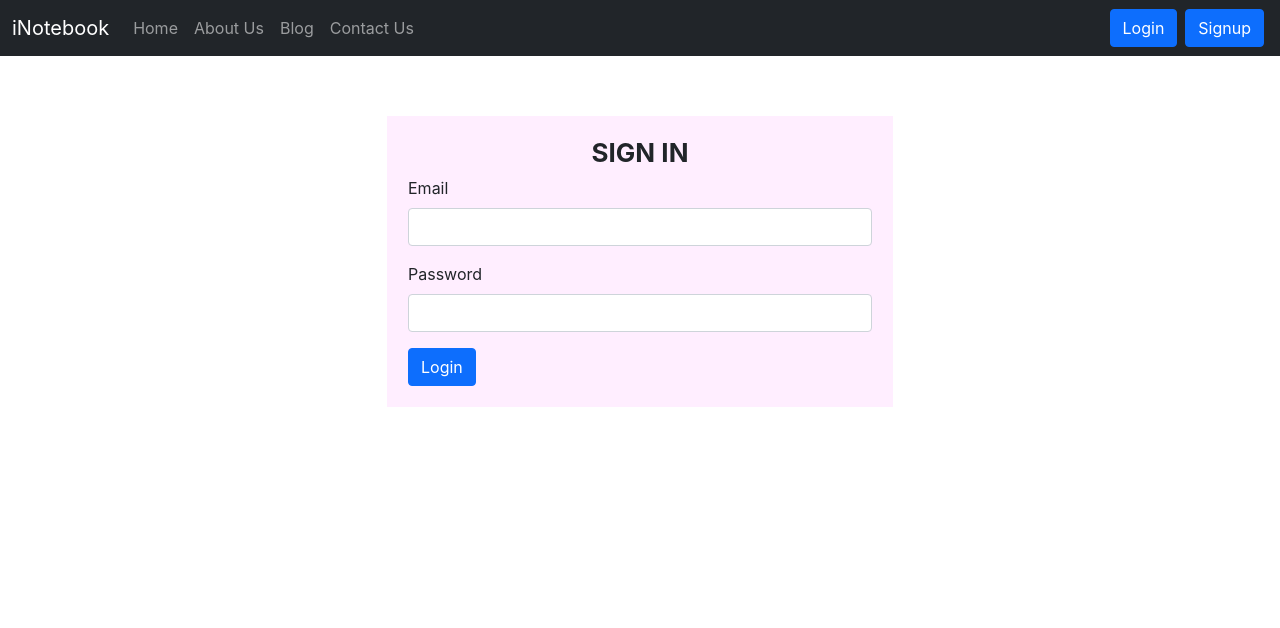
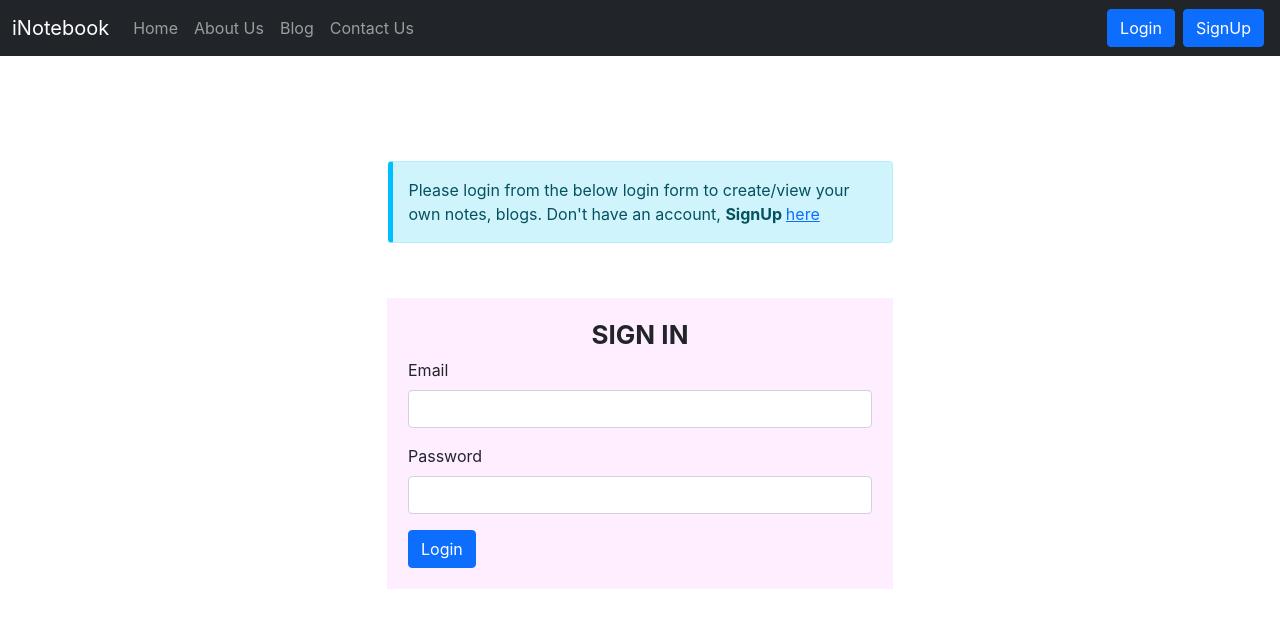
Before and after one commit to demoact/iNotebook, a React (Create React App) app: page /login in a window 1280 px wide. Shown: the top 628 px of the page. Built offline with nearby package versions, Linux system fonts and the light colour scheme.

Commit message:
Login message

```diff
--- a/public/index.html
+++ b/public/index.html
@@ -11,14 +11,23 @@
     />
     <link rel="apple-touch-icon" href="%PUBLIC_URL%/logo192.png" />
     <link rel="manifest" href="%PUBLIC_URL%/manifest.json" />
-    <link href="https://cdn.jsdelivr.net/npm/bootstrap@5.1.3/dist/css/bootstrap.min.css" rel="stylesheet" crossorigin="anonymous">
-    <title>React App</title>
+    <link
+      href="https://cdn.jsdelivr.net/npm/bootstrap@5.1.3/dist/css/bootstrap.min.css"
+      rel="stylesheet"
+      crossorigin="anonymous"
+    />
+    <title>iNotebook React App</title>
   </head>
   <body>
     <noscript>You need to enable JavaScript to run this app.</noscript>
     <div id="root"></div>
-    <script src="https://kit.fontawesome.com/c492e19496.js" crossorigin="anonymous"></script>
-    <script src="https://cdn.jsdelivr.net/npm/bootstrap@5.1.3/dist/js/bootstrap.bundle.min.js" crossorigin="anonymous"></script>
-
+    <script
+      src="https://kit.fontawesome.com/c492e19496.js"
+      crossorigin="anonymous"
+    ></script>
+    <script
+      src="https://cdn.jsdelivr.net/npm/bootstrap@5.1.3/dist/js/bootstrap.bundle.min.js"
+      crossorigin="anonymous"
+    ></script>
   </body>
 </html>
--- a/src/App.css
+++ b/src/App.css
@@ -7,25 +7,25 @@
   pointer-events: none;
 }
 
-.card-body i.cursor-pointer{
+.card-body i.cursor-pointer {
   cursor: pointer;
 }
 
-.img-responsive{
+.img-responsive {
   width: 100%;
 }
 
-.image-section .fa-solid{
+.image-section .fa-solid {
   position: absolute;
 }
 
-.image-section .fa-trash-can{
-  top:5px;
+.image-section .fa-trash-can {
+  top: 5px;
   right: 30px;
 }
 
-.image-section .fa-pen-to-square{
-  top:5px;
+.image-section .fa-pen-to-square {
+  top: 5px;
   right: 2px;
 }
 
@@ -40,7 +40,7 @@
 }
 
 .signup-form h2,
-.login-form h2{
+.login-form h2 {
   text-align: center;
   font-size: 26px;
   font-weight: bold;
@@ -48,7 +48,16 @@
 }
 
 /* === signup ==== */
-.contact input{
+
+/* === sign-in ==== */
+
+.alert-info {
+  width: 505px;
+  margin: 55px auto;
+  border-left: 5px solid deepskyblue;
+}
+
+.contact input {
   border: 0px;
   border-bottom: 1px solid #ced4da;
 }
--- a/src/components/Login.js
+++ b/src/components/Login.js
@@ -1,5 +1,6 @@
 import React, { useState } from 'react';
 import { useNavigate } from 'react-router-dom';
+import { Link } from 'react-router-dom';
 
 const Login = (props) => {
   const host = 'https://inotebook-8my7.onrender.com';
@@ -37,6 +38,11 @@ const Login = (props) => {
 
   return (
     <div className="container">
+      <div class="alert alert-info" role="alert">
+        Please login from the below login form to create/view your own notes,
+        blogs. Don't have an account, <b>SignUp </b>
+        <Link to="/signup">here</Link>
+      </div>
       <div className="login-form">
         <h2>Sign in</h2>
         <form method="post" onSubmit={handleSubmit}>
--- a/src/components/Navbar.js
+++ b/src/components/Navbar.js
@@ -96,7 +96,7 @@ const Navbar = () => {
                 Login
               </Link>
               <Link className="btn btn-primary mx-1" to="/signup" role="button">
-                Signup
+                SignUp
               </Link>
             </div>
           )}
```
